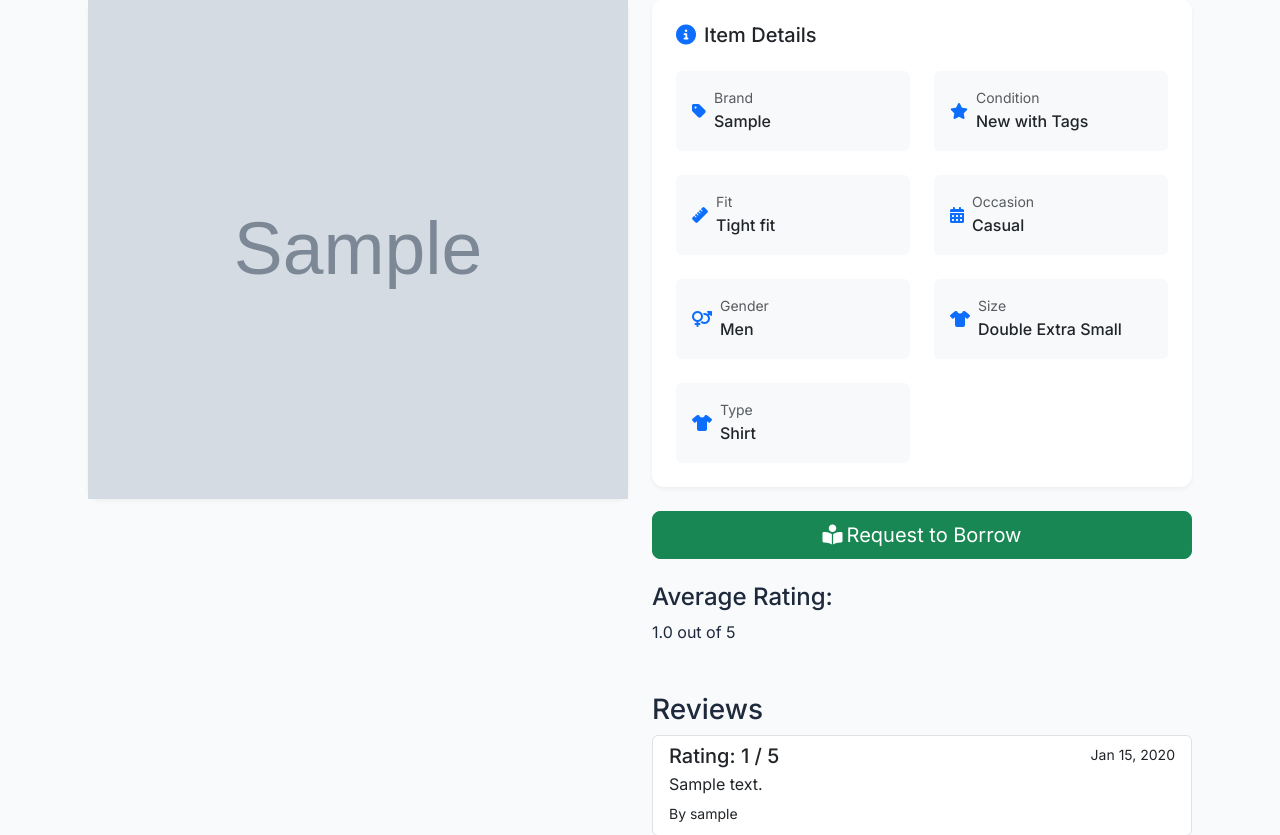
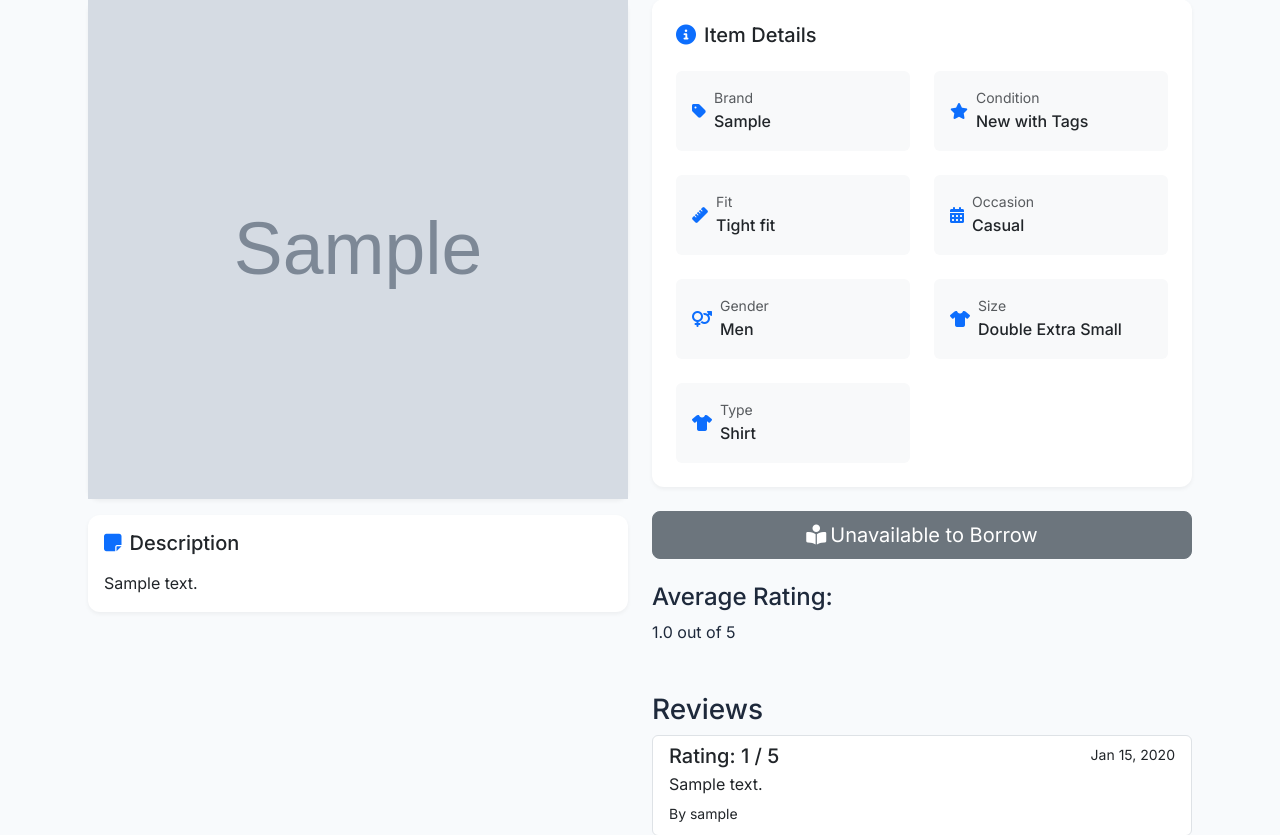
Before and after one commit to bradyp19/Clothing-Library, a Django app: page /closet/1/ in a window 1280 px wide. Shown: the part 196-1031 px from the top of the page. Run offline with Django 4.2, Linux system fonts and the light colour scheme; a user stored in the database is signed in; tables that the repository leaves empty hold one stand-in row (values such as "Sample post"); grey boxes marked "Sample" are stand-in pictures; some libraries are stand-ins or nearby versions.

Commit message:
added item description, status. and indicators for status on UI

```diff
--- a/closet/forms.py
+++ b/closet/forms.py
@@ -10,7 +10,7 @@ class ItemForm(forms.ModelForm):
     item_type = forms.ChoiceField(choices=ITEM_TYPE_CHOICES, widget=forms.Select(attrs={"id": "item-type"}))
     class Meta:
         model = Item
-        fields = ["item_name", "brand", "condition", "fit", "occasion", "gender",]
+        fields = ["item_name", "brand", "condition", "fit", "occasion", "gender", "description"]
 
     clothing_size = forms.ChoiceField(choices=Clothing.SIZE_CHOICES, required=False, widget=forms.Select(attrs={"id": "clothing-size"}))
     clothing_type = forms.ChoiceField(choices=Clothing.CLOTHING_TYPE_CHOICES, required=False, widget=forms.Select(attrs={"id": "clothing-type"}))
--- a/closet/models.py
+++ b/closet/models.py
@@ -5,6 +5,13 @@ from django.utils import timezone
 class Item(models.Model):
     item_name = models.CharField(max_length=60)
     brand = models.CharField(max_length=60)
+
+    STATUS_CHOICES = [
+        ('OUT', 'Checked Out'),
+        ('IN', 'Checked In'),
+    ]
+    status = models.CharField(max_length=10, choices=STATUS_CHOICES, default='IN')
+    description = models.TextField(blank=True, null=True)
 
     CONDITION_CHOICES = [
         ("NWT", "New with Tags"),
--- a/closet/templates/closet/item_detail.html
+++ b/closet/templates/closet/item_detail.html
@@ -60,6 +60,15 @@
                     </div>
                 </div>
             {% endif %}
+
+            <div class="card shadow-sm border-0 mt-3">
+                <div class="card-body">
+                    <h5 class="card-title mb-3">
+                        <i class="fas fa-sticky-note me-2 text-primary"></i>Description
+                    </h5>
+                    <p class="card-text">{{ item.description }}</p>
+                </div>
+            </div>
         </div>
 
         <!-- Item Details -->
@@ -168,11 +177,19 @@
                     </a>
                 </div>
             {% elif is_patron %}
-                <div class="d-grid gap-2">
-                    <a href="{% url 'closet:request_borrow_item' item.id %}" class="btn btn-success btn-lg">
-                        <i class="fas fa-book-reader me-1"></i>Request to Borrow
-                    </a>
-                </div>
+                {% if item.status == 'IN' %}
+                    <div class="d-grid gap-2">
+                        <a href="{% url 'closet:request_borrow_item' item.id %}" class="btn btn-success btn-lg">
+                            <i class="fas fa-book-reader me-1"></i>Request to Borrow
+                        </a>
+                    </div>
+                {% else %}
+                    <div class="d-grid gap-2">
+                        <a class="btn btn-secondary btn-lg">
+                            <i class="fas fa-book-reader me-1"></i>Unavailable to Borrow
+                        </a>
+                    </div>
+                {% endif %}
             {% elif is_anonymous %}
                 <div class="d-grid gap-2">
                     <a href="{% url 'login:login' %}" class="btn btn-primary btn-lg">
--- a/closet/views.py
+++ b/closet/views.py
@@ -321,6 +321,8 @@ def update_borrow_request(request, request_id, action):
 
     if action == "approve":
         borrow_request.status = "APPROVED"
+        borrow_request.item.status = "OUT"
+        borrow_request.item.save()
     elif action == "deny":
         borrow_request.status = "DENIED"
     else:
```
Also changed, not shown: closet/templates/closet/closet_index.html (+11 -0 lines), closet/templates/closet/collection_detail.html (+20 -2 lines), closet/migrations/0013_item_description_item_status.py (added).
